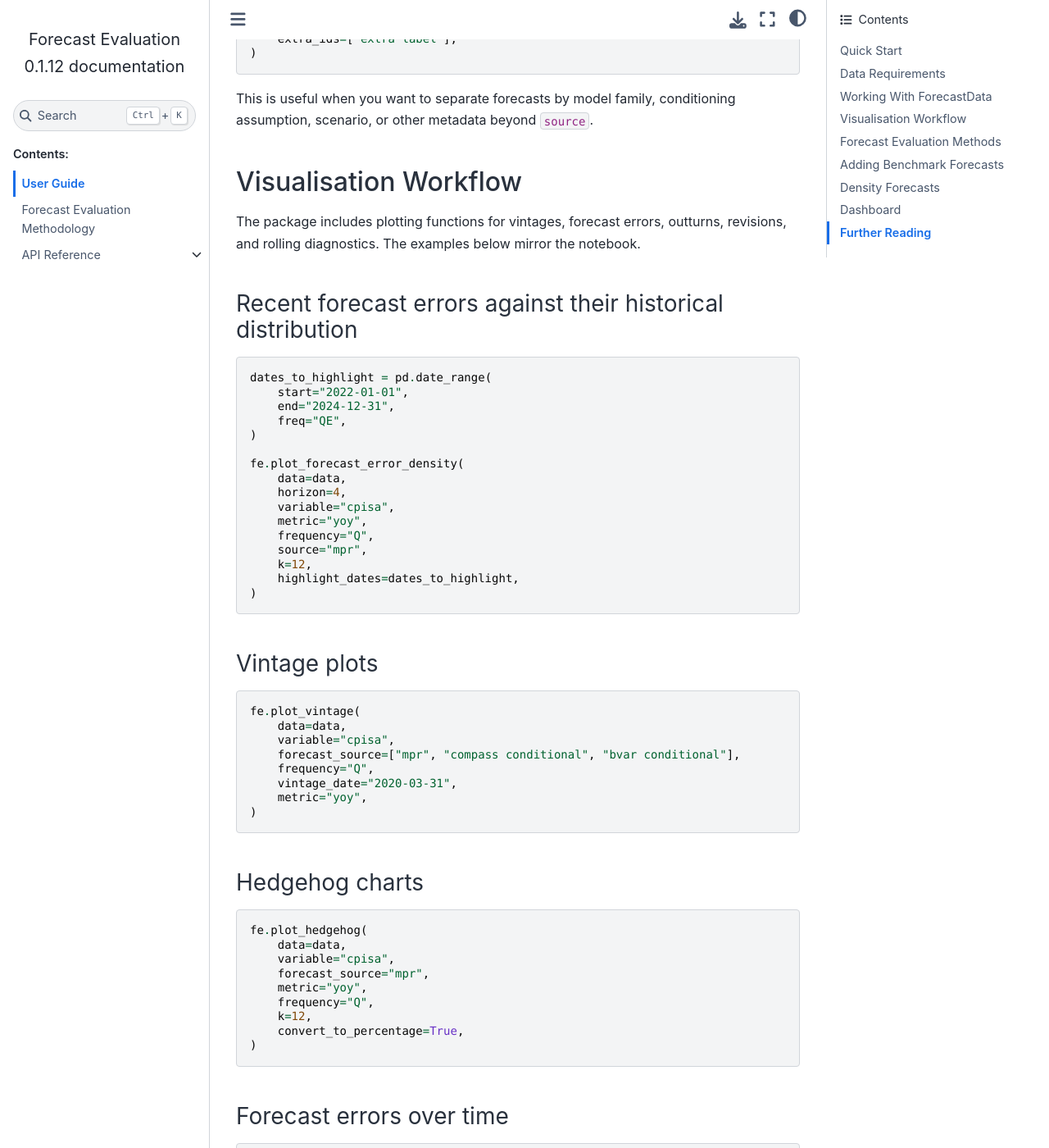
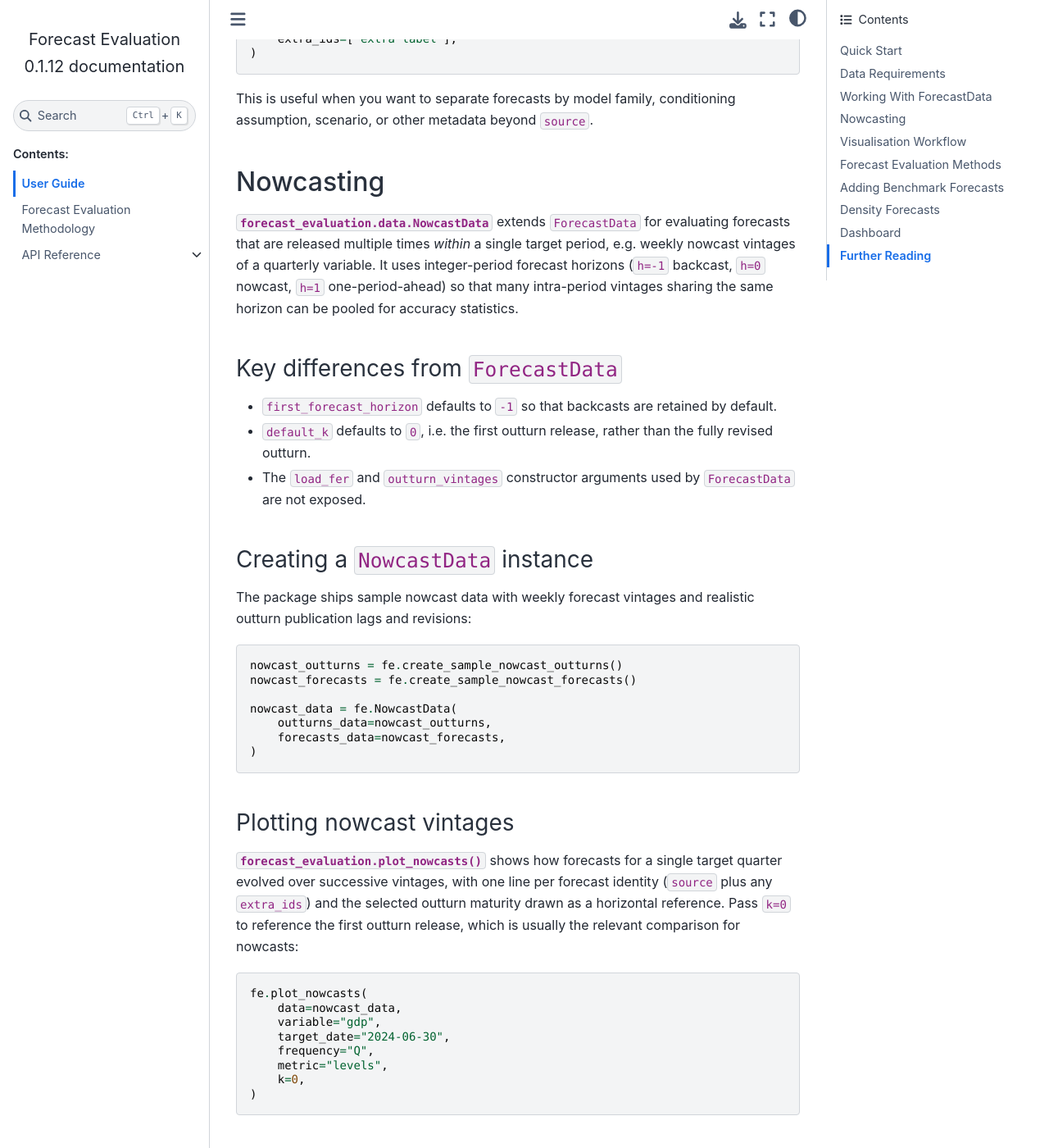
Before and after one commit to bank-of-england/forecast_evaluation, a Sphinx documentation site: the page built from docs/source/user_guide.rst, in a window 1280 px wide and 1400 px high, scrolled down 3179 px. Shown: the whole window at 82% size. Built offline with Sphinx 7.4.7 and the Sphinx Book theme 1.1.4, drawn with Linux system fonts in a browser that asks for light colours; some of the changed text lies outside the part shown.

```diff
--- a/docs/source/user_guide.rst
+++ b/docs/source/user_guide.rst
@@ -148,6 +148,135 @@ forecast identifier:
 
 This is useful when you want to separate forecasts by model family, conditioning
 assumption, scenario, or other metadata beyond ``source``.
+
+Nowcasting
+----------
+
+:class:`forecast_evaluation.data.NowcastData` extends ``ForecastData`` for
+evaluating forecasts that are released multiple times *within* a single target
+period, e.g. weekly nowcast vintages of a quarterly variable. It uses
+integer-period forecast horizons (``h=-1`` backcast, ``h=0`` nowcast, ``h=1``
+one-period-ahead) so that many intra-period vintages sharing the same horizon
+can be pooled for accuracy statistics.
+
+Key differences from ``ForecastData``
+~~~~~~~~~~~~~~~~~~~~~~~~~~~~~~~~~~~~~
+
+* ``first_forecast_horizon`` defaults to ``-1`` so that backcasts are
+  retained by default.
+* ``default_k`` defaults to ``0``, i.e. the first outturn release, rather
+  than the fully revised outturn.
+* The ``load_fer`` and ``outturn_vintages`` constructor arguments used by
+  ``ForecastData`` are not exposed.
+
+Creating a ``NowcastData`` instance
+~~~~~~~~~~~~~~~~~~~~~~~~~~~~~~~~~~~
+
+The package ships sample nowcast data with weekly forecast vintages and
+realistic outturn publication lags and revisions:
+
+.. code-block:: python
+
+   nowcast_outturns = fe.create_sample_nowcast_outturns()
+   nowcast_forecasts = fe.create_sample_nowcast_forecasts()
+
+   nowcast_data = fe.NowcastData(
+       outturns_data=nowcast_outturns,
+       forecasts_data=nowcast_forecasts,
+   )
+
+Plotting nowcast vintages
+~~~~~~~~~~~~~~~~~~~~~~~~~
+
+:func:`forecast_evaluation.plot_nowcasts` shows how forecasts for a single
+target quarter evolved over successive vintages, with one line per forecast
+identity (``source`` plus any ``extra_ids``) and the selected outturn
+maturity drawn as a horizontal reference. Pass ``k=0`` to reference the first
+outturn release, which is usually the relevant comparison for nowcasts:
+
+.. code-block:: python
+
+   fe.plot_nowcasts(
+       data=nowcast_data,
+       variable="gdp",
+       target_date="2024-06-30",
+       frequency="Q",
+       metric="levels",
+       k=0,
+   )
+
+Intra-period accuracy and bias
+~~~~~~~~~~~~~~~~~~~~~~~~~~~~~~
+
+:func:`forecast_evaluation.compute_intra_period_accuracy` and
+:func:`forecast_evaluation.compute_intra_period_bias` group forecast errors by
+a within-period time axis rather than by calendar vintage or forecast
+horizon, which suits densely-spaced intra-period vintages. Their plotting
+counterparts, :func:`forecast_evaluation.plot_intra_period_accuracy` and
+:func:`forecast_evaluation.plot_intra_period_bias`, share the same arguments.
+
+The ``axis`` argument selects the time axis:
+
+* ``axis="period_end"`` (default) measures days from the forecast vintage to
+  the end of the target period.
+* ``axis="publication"`` measures days from the forecast vintage to the
+  release of the selected outturn vintage.
+
+If ``k`` is left as ``None`` it resolves to ``data.default_k`` (``0`` for
+``NowcastData``).
+
+.. code-block:: python
+
+   intra_period_accuracy = fe.compute_intra_period_accuracy(
+       data=nowcast_data,
+       variable="gdp",
+       metric="levels",
+       frequency="Q",
+       statistic="rmse",
+       axis="period_end",
+   )
+
+   fe.plot_intra_period_accuracy(
+       data=nowcast_data,
+       variable="gdp",
+       metric="levels",
+       frequency="Q",
+       statistic="rmse",
+       axis="period_end",
+   )
+
+   intra_period_bias = fe.compute_intra_period_bias(
+       data=nowcast_data,
+       variable="gdp",
+       metric="levels",
+       frequency="Q",
+       axis="publication",
+   )
+
+   fe.plot_intra_period_bias(
+       data=nowcast_data,
+       variable="gdp",
+       metric="levels",
+       frequency="Q",
+       axis="publication",
+   )
+
+Unsupported ``ForecastData`` functionality
+~~~~~~~~~~~~~~~~~~~~~~~~~~~~~~~~~~~~~~~~~~
+
+Some ``ForecastData`` methods and analyses do not apply to intra-period
+nowcast vintages and are unsupported on ``NowcastData``. The following raise
+``NotImplementedError``:
+
+* FER data loading and filtering (``add_fer_data``, ``add_fer_outturns``,
+  ``add_fer_forecasts``, ``filter_fer``)
+* pseudo-vintage creation (``create_pseudo_vintages``)
+* benchmark generation (``add_benchmarks``)
+
+The following raise ``ValueError``:
+
+* efficiency, Blanchard-Leigh, revision-predictability, and
+  revision-error-correlation analyses
 
 Visualisation Workflow
 ----------------------
```
Also changed, not shown: CHANGELOG.md (+3 -0 lines), plans/bound-align-outturn-snapshot-plan.md (deleted, +0 -25 lines).
